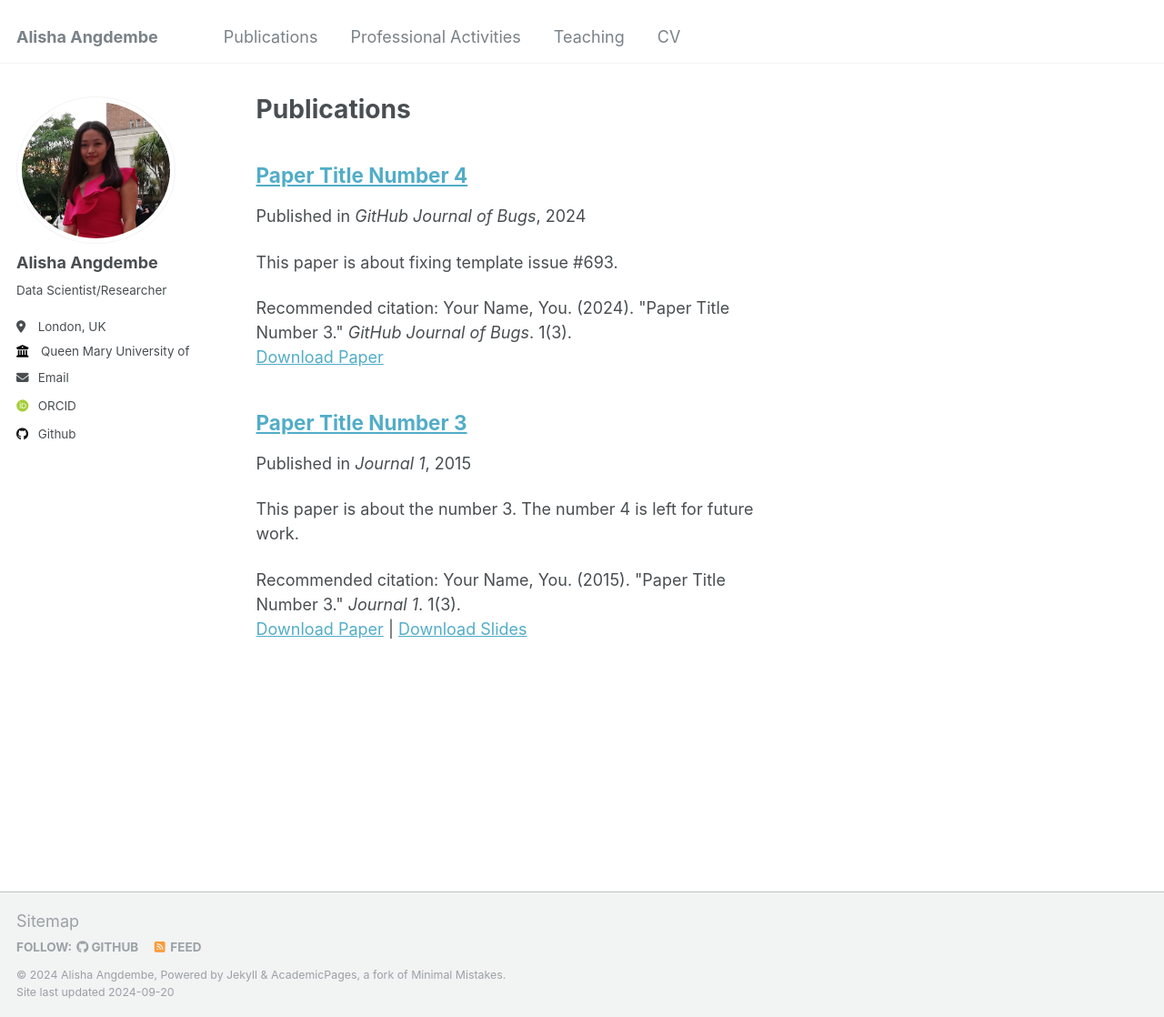
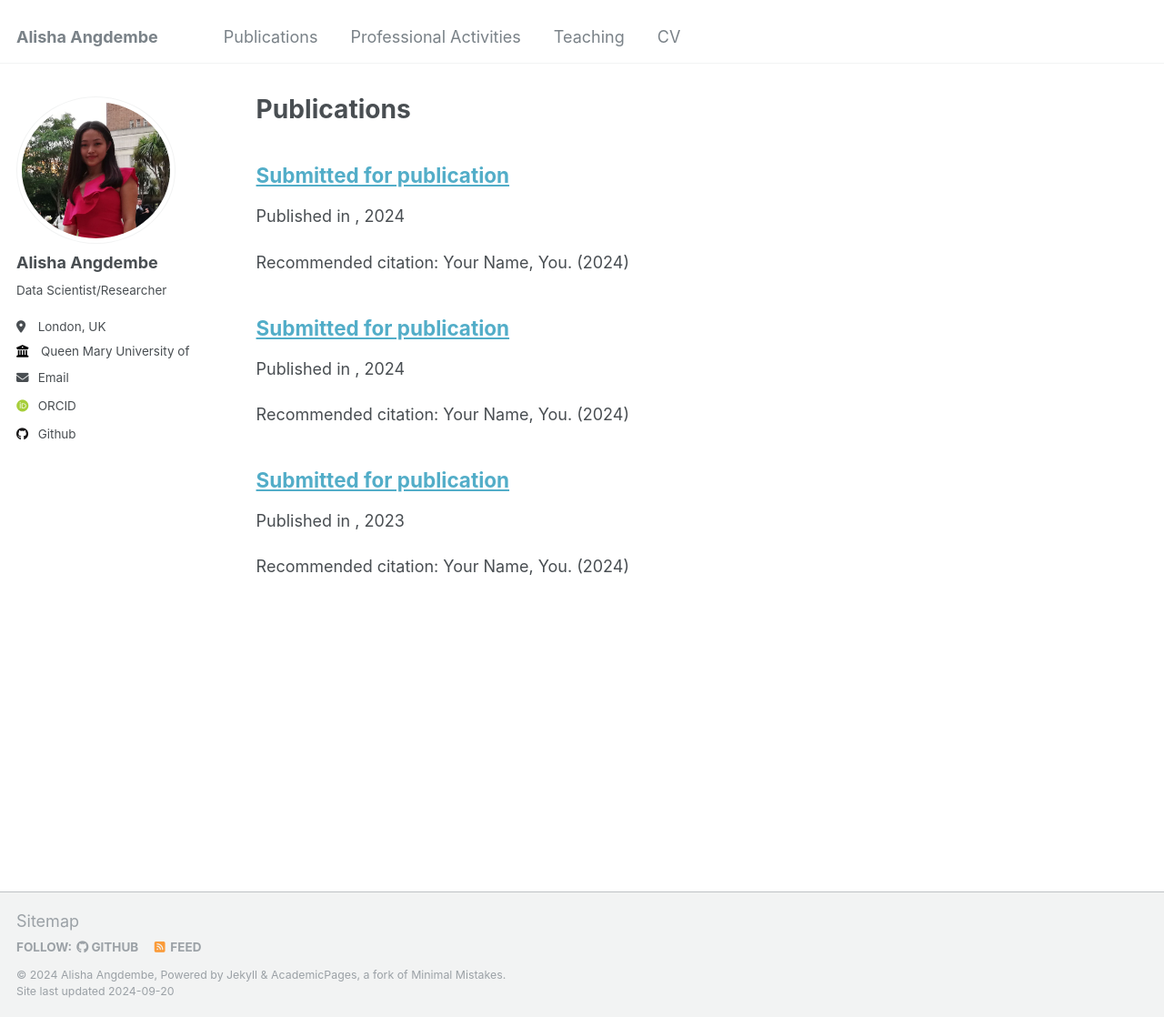
Before and after one commit to AlishaAng/AlishaAng.github.io, a Jekyll site: the page built from _pages/publications.html, in a window 1280 px wide and 1118 px high. Shown: the whole window at 91% size. Built offline with Jekyll 4.4.1, drawn with Linux system fonts in a browser that asks for light colours; some web fonts are replaced; a file with an impossible date is left out.

Commit message:
fix dates

```diff
--- a/_publications/2023-2.md
+++ b/_publications/2023-2.md
@@ -1,13 +1,9 @@
 ---
-title: "Paper Title Number 4"
+title: "Submitted for publication"
 collection: publications
-category: conferences
-permalink: /publication/2024-02-17-paper-title-number-4
-excerpt: 'This paper is about fixing template issue #693.'
-date: 2024-02-17
-venue: 'GitHub Journal of Bugs'
-paperurl: 'http://academicpages.github.io/files/paper3.pdf'
-citation: 'Your Name, You. (2024). &quot;Paper Title Number 3.&quot; <i>GitHub Journal of Bugs</i>. 1(3).'
+permalink: /publication/2023-2
+excerpt: ''
+date: 2023-01-01
+url: ' '
+citation: 'Your Name, You. (2024)'
 ---
-
-The contents above will be part of a list of publications, if the user clicks the link for the publication than the contents of section will be rendered as a full page, allowing you to provide more information about the paper for the reader. When publications are displayed as a single page, the contents of the above "citation" field will automatically be included below this section in a smaller font.
--- a/_publications/2024-1.md
+++ b/_publications/2024-1.md
@@ -1,14 +1,9 @@
 ---
-title: "Paper Title Number 3"
+title: "Submitted for publication"
 collection: publications
-category: manuscripts
-permalink: /publication/2015-10-01-paper-title-number-3
-excerpt: 'This paper is about the number 3. The number 4 is left for future work.'
-date: 2015-10-01
-venue: 'Journal 1'
-slidesurl: 'http://academicpages.github.io/files/slides3.pdf'
-paperurl: 'http://academicpages.github.io/files/paper3.pdf'
-citation: 'Your Name, You. (2015). &quot;Paper Title Number 3.&quot; <i>Journal 1</i>. 1(3).'
+permalink: /publication/2024-1
+excerpt: ''
+date: 2024-01-01
+url: ' '
+citation: 'Your Name, You. (2024)'
 ---
-
-The contents above will be part of a list of publications, if the user clicks the link for the publication than the contents of section will be rendered as a full page, allowing you to provide more information about the paper for the reader. When publications are displayed as a single page, the contents of the above "citation" field will automatically be included below this section in a smaller font.
```
Also changed, not shown: _publications/2024-2.md (+1 -1 lines).
